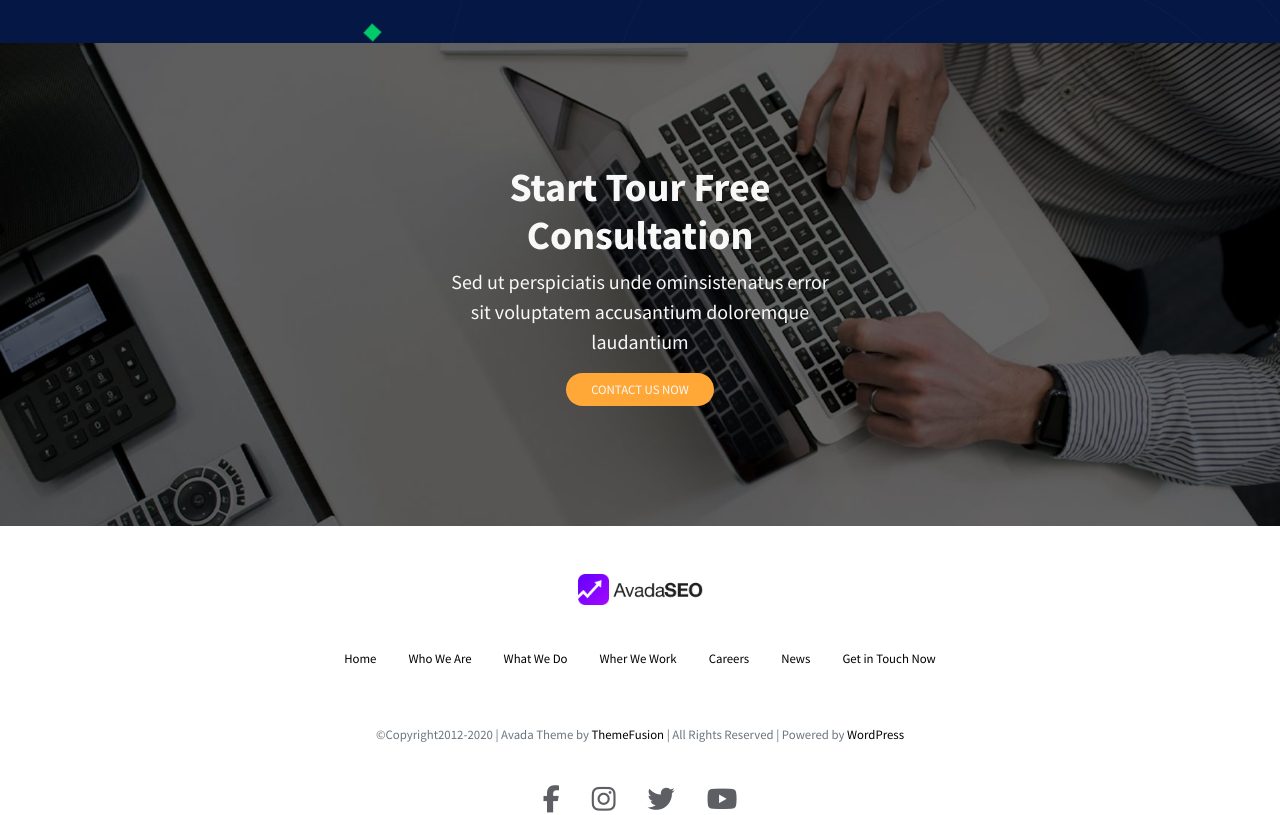
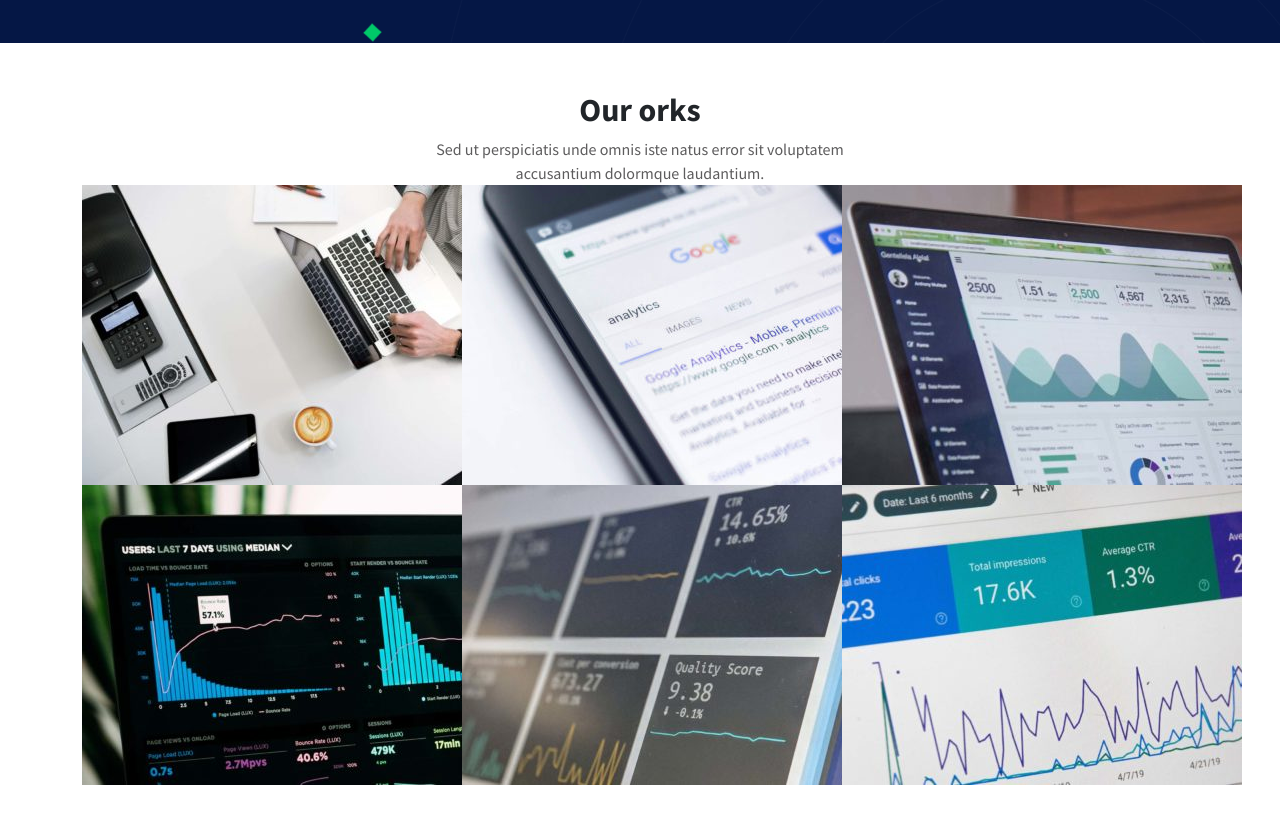
Before and after one commit to Luketto-dev/proj-html-vuejs, a Vue app: page / in a window 1280 px wide. Shown: the part 2680-3495 px from the top of the page. Built offline with nearby package versions, Linux system fonts and the light colour scheme.

Commit message:
creazione componente SectionOurWorks e PictureCard

```diff
--- /dev/null
+++ b/src/components/PictureCard.vue
@@ -0,0 +1,18 @@
+<template>
+    <div class="picture-card">
+        <img :src="'../../public/images/' + InfoCard" alt="">
+    </div>
+</template>
+
+<script>
+export default {
+    props:{
+        InfoCard: String
+    }
+
+}
+</script>
+
+<style lang="scss" scoped>
+
+</style>
--- /dev/null
+++ b/src/components/SectionOurWorks.vue
@@ -0,0 +1,43 @@
+<template>
+    <section class="our-works">
+        <div class="container">
+            <div class="our-works-text">
+                <h2 class="fw-bold">Our orks</h2>
+                <div class="color-scorpion">Sed ut perspiciatis unde omnis iste natus error sit voluptatem accusantium dolormque laudantium.</div>
+            </div>
+            <div class="our-works-cards">
+                <div class="row row-cols-3">
+                    <div v-for="(infoCard, i) in InfoCards" :key="i" class="col">
+                        <PictureCard :info-card="infoCard"></PictureCard>
+                    </div>
+                </div>
+            </div>
+        </div>
+    </section>
+</template>
+
+<script>
+import PictureCard from './PictureCard.vue'
+
+export default {
+    props:{
+        InfoCards: Array
+    },
+    components:{
+        PictureCard
+    }
+
+
+}
+</script>
+
+<style lang="scss" scoped>
+.our-works{
+
+    & .our-works-text{
+        width: 40%;
+        text-align: center;
+        margin: 0 auto;
+    }
+}
+</style>
--- a/src/components/TheMain.vue
+++ b/src/components/TheMain.vue
@@ -1,7 +1,8 @@
 <template>
     <main>
         <SectionMeetNewAgency :info-cards="InfoCards"></SectionMeetNewAgency>
-        <SectionOurServices :infoCards="infoCardsOurServices"></SectionOurServices>
+        <SectionOurServices :info-cards="infoCardsOurServices"></SectionOurServices>
+        <SectionOurWorks :info-cards="InfoCardsOurWorks"></SectionOurWorks>
         <TheBanner></TheBanner>
     </main>
 </template>
@@ -9,6 +10,7 @@
 <script>
 import SectionMeetNewAgency from './SectionMeetNewAgency.vue'
 import SectionOurServices from './SectionOurServices.vue'
+import SectionOurWorks from './SectionOurWorks.vue'
 import TheBanner from './TheBanner.vue'
 export default {
     data(){
@@ -55,6 +57,14 @@ export default {
                     subtitle : "Vestibulum in lacinia metus, Suspendisse in enim ipsum. nulla faciis. Donec ante turpis, dictum sed magna et, dapibus faucibus odio.",
                     linkText: "ReadMore"
                 },
+            ],
+            InfoCardsOurWorks:[
+                "case-study-gallery-3-1-400x300.jpg",
+                "case-study-gallery-2-400x300.jpg",
+                "case-study-gallery-1-1-400x300.jpg",
+                "case-study-gallery-4-1-400x300.jpg",
+                "case-study-gallery-5-1-400x300.jpg",
+                "case-study-gallery-6-1-400x300.jpg",
             ]
 
         }
@@ -63,6 +73,7 @@ export default {
         SectionMeetNewAgency,
         TheBanner,
         SectionOurServices,
+        SectionOurWorks,
     }
 
 }
```
